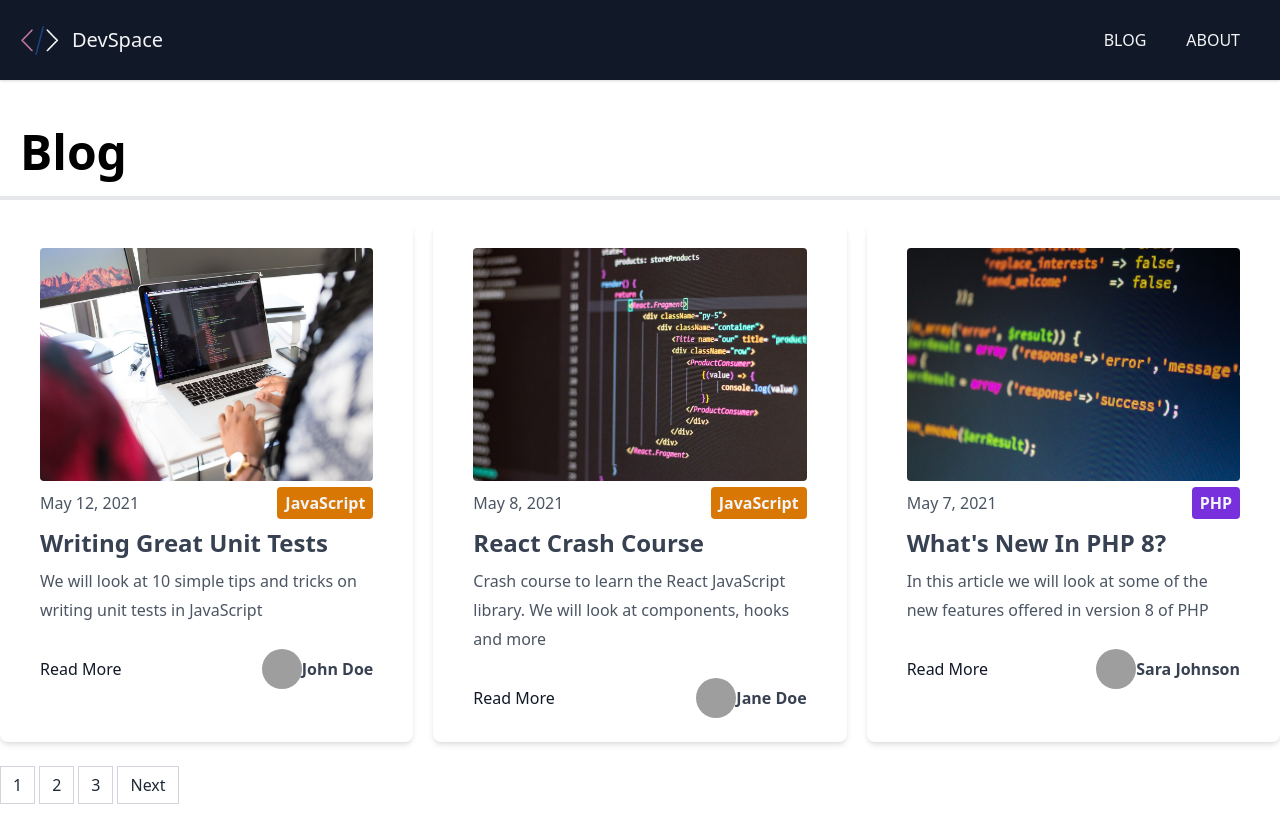
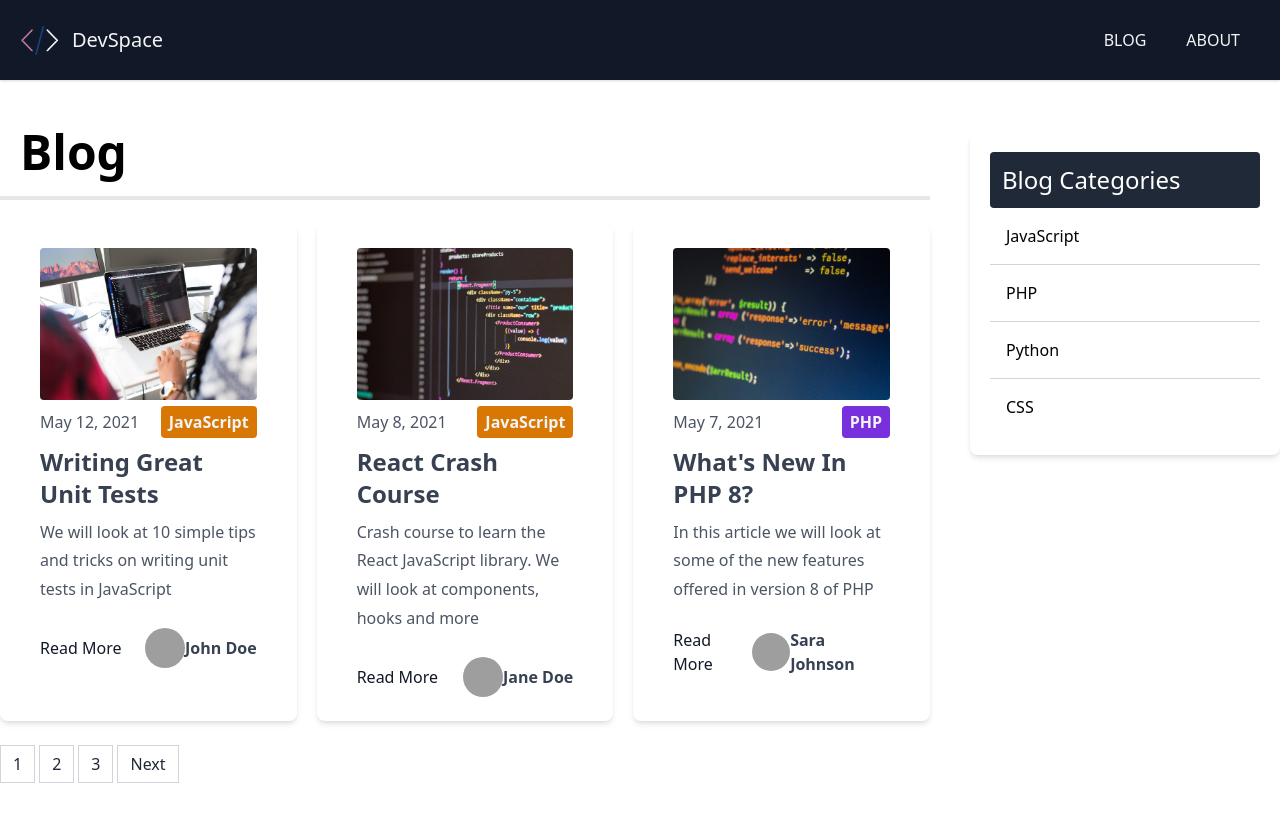
Before and after one commit to arpanp11/blog-next, a Next.js app: page /blog/page/1 in a window 1280 px wide. After the commit the page ends 811 px from the top, so only its background shows below. Built offline with nearby package versions, Linux system fonts and the light colour scheme; grey boxes are pictures that could not be loaded.

Commit message:
add sidebar for categories

```diff
--- /dev/null
+++ b/components/CategoryList.js
@@ -0,0 +1,22 @@
+import Link from 'next/link';
+
+export default function CategoryList({ categories }) {
+  return (
+    <div className='w-full p-5 bg-white rounded-lg shadow-md mt-6'>
+      <h3 className='text-2xl bg-gray-800 text-white p-3 rounded'>
+        Blog Categories
+      </h3>
+      <ul className='divide-y divide-gray-300'>
+        {categories.map((category, index) => (
+          <Link
+            key={index}
+            href={`/blog/category/${category.toLowerCase()}`}
+            passHref
+          >
+            <li className='p-4 cursor-pointer hover:bg-gray-50'>{category}</li>
+          </Link>
+        ))}
+      </ul>
+    </div>
+  );
+}
--- a/pages/blog/category/[category_name].js
+++ b/pages/blog/category/[category_name].js
@@ -5,10 +5,13 @@ import matter from 'gray-matter';
 import Layout from '@/components/Layout';
 import Post from '@/components/Post';
 import { getPosts } from '@/lib/posts';
+import CategoryList from '@/components/CategoryList';
 
-export default function CategoryBlogPage({ posts, categoryName }) {
+export default function CategoryBlogPage({ posts, categoryName, categories }) {
   return (
     <Layout>
+      <div className='flex justify-between'>
+        <div className='w-3/4 mr-10'>
           <h1 className='text-5xl border-b-4 p-5 font-bold'>
             Posts in {categoryName}
           </h1>
@@ -16,6 +19,11 @@ export default function CategoryBlogPage({ posts, categoryName }) {
             {posts.map((post, index) => (
               <Post key={index} post={post} />
             ))}
+          </div>
+        </div>
+        <div className='w-1/4'>
+          <CategoryList categories={categories} />
+        </div>
       </div>
     </Layout>
   );
@@ -49,6 +57,10 @@ export async function getStaticProps({ params: { category_name } }) {
   const files = fs.readdirSync(path.join('posts'));
   const posts = getPosts();
 
+  // get categories for sidebar
+  const categories = posts.map((post) => post.frontmatter.category);
+  const uniqueCategories = [...new Set(categories)];
+
   //   filter post by category
   const categoryPosts = posts.filter(
     (post) => post.frontmatter.category.toLowerCase() === category_name
@@ -58,6 +70,7 @@ export async function getStaticProps({ params: { category_name } }) {
     props: {
       posts: categoryPosts,
       categoryName: category_name,
+      categories: uniqueCategories,
     },
   };
 }
--- a/pages/blog/page/[page_index].js
+++ b/pages/blog/page/[page_index].js
@@ -6,15 +6,23 @@ import Post from '@/components/Post';
 import { POSTS_PER_PAGE } from '@/config/index';
 import Pagination from '@/components/Pagination';
 import { getPosts } from '@/lib/posts';
+import CategoryList from '@/components/CategoryList';
 
-export default function BlogPage({ posts, numPages, currentPage }) {
+export default function BlogPage({ posts, numPages, currentPage, categories }) {
   return (
     <Layout>
-      <h1 className='text-5xl border-b-4 p-5 font-bold'>Blog</h1>
-      <div className='grid md:grid-cols-2 lg:grid-cols-3 gap-5'>
-        {posts.map((post, index) => (
-          <Post key={index} post={post} />
-        ))}
+      <div className='flex justify-between'>
+        <div className='w-3/4 mr-10'>
+          <h1 className='text-5xl border-b-4 p-5 font-bold'>Blog</h1>
+          <div className='grid md:grid-cols-2 lg:grid-cols-3 gap-5'>
+            {posts.map((post, index) => (
+              <Post key={index} post={post} />
+            ))}
+          </div>
+        </div>
+        <div className='w-1/4'>
+          <CategoryList categories={categories} />
+        </div>
       </div>
 
       <Pagination currentPage={currentPage} numPages={numPages} />
@@ -47,6 +55,10 @@ export async function getStaticProps({ params }) {
   const files = fs.readdirSync(path.join('posts'));
   const posts = getPosts();
 
+  // get categories for sidebar
+  const categories = posts.map((post) => post.frontmatter.category);
+  const uniqueCategories = [...new Set(categories)];
+
   const numPages = Math.ceil(files.length / POSTS_PER_PAGE);
   const pageIndex = page - 1;
   const orderedPosts = posts.slice(
@@ -59,6 +71,7 @@ export async function getStaticProps({ params }) {
       posts: orderedPosts,
       numPages,
       currentPage: page,
+      categories: uniqueCategories,
     },
   };
 }
```
Lines whose indentation alone changed are shown as unchanged.
